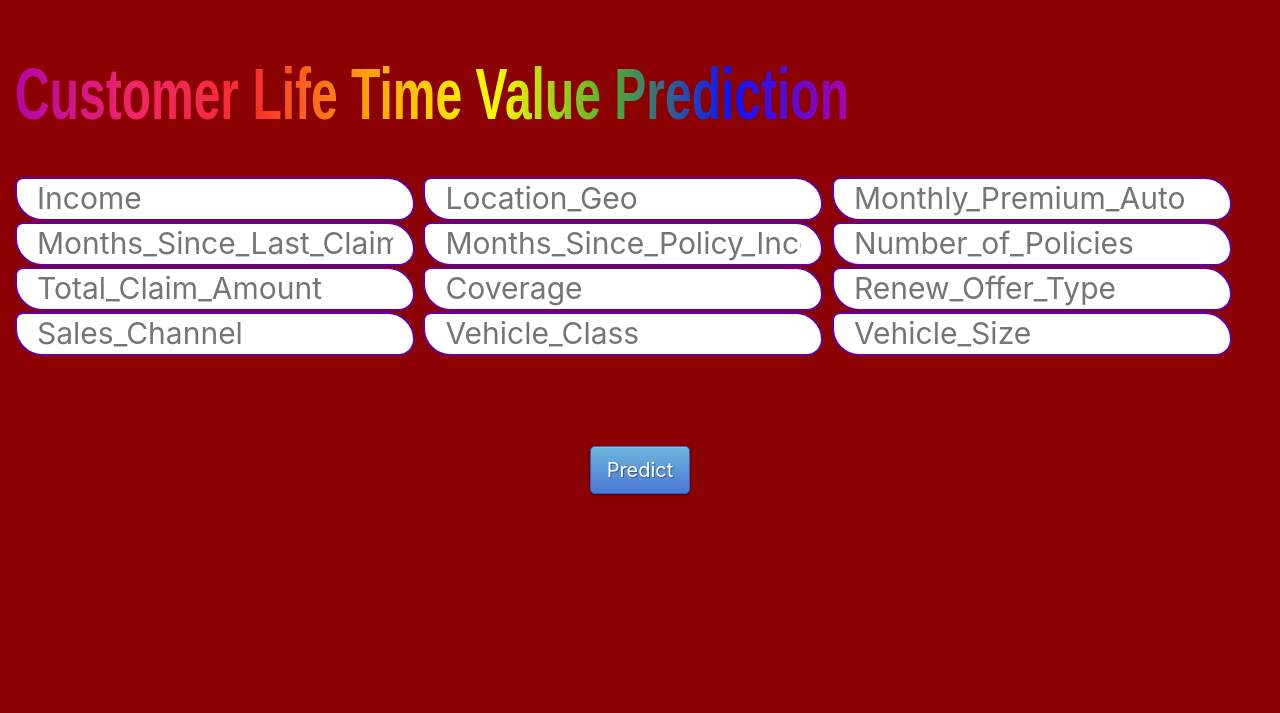
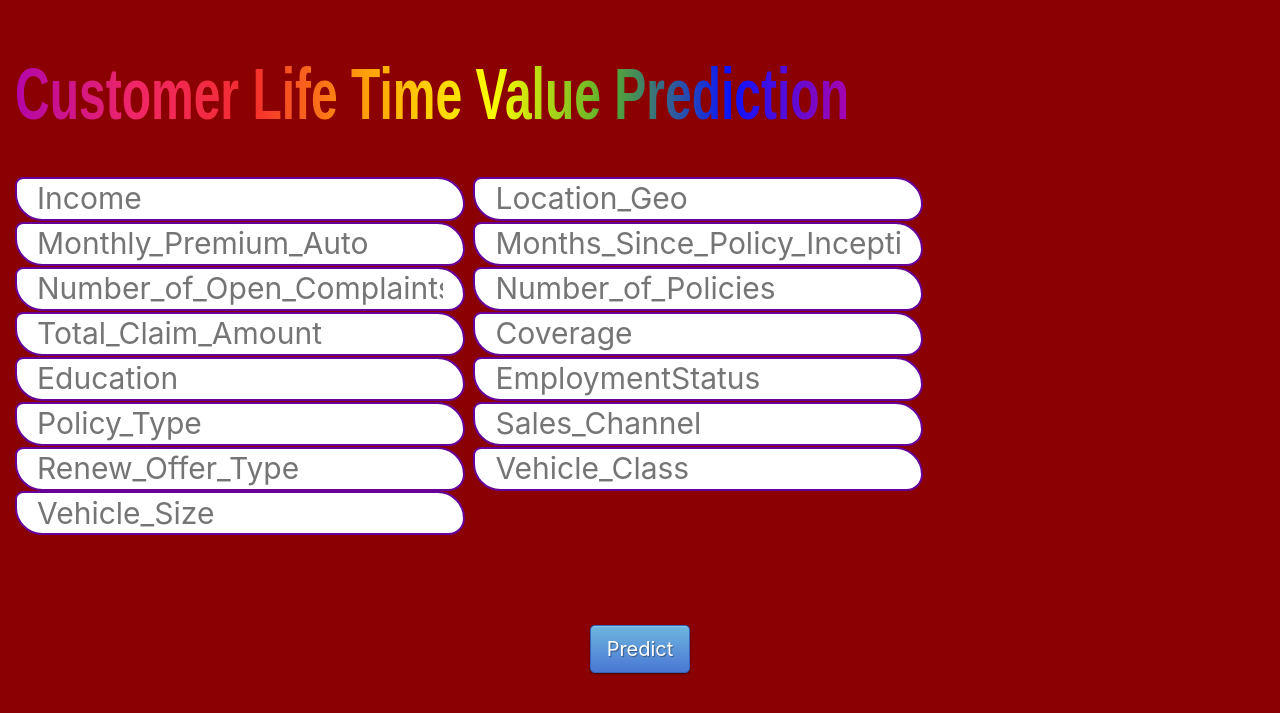
Before and after one commit to DheerajKumar97/Customer-Life-Time-Value-Prediction-Flask-Deployment--Heroku, a Flask app: page / in a window 1280 px wide. Shown: the part 56-769 px from the top of the page. Before the commit the page ends 552 px from the top, so only its background shows below. Run offline with Flask 2, Linux system fonts and the light colour scheme; parts of the project's set-up code (start-up, migrations or seed data) failed here and were passed over; some libraries are stand-ins or nearby versions.

Commit message:
Update index.html

```diff
--- a/templates/index.html
+++ b/templates/index.html
@@ -84,7 +84,7 @@ body {
     border-radius: 15px 50px 30px;
     border: 2px solid #609;
     padding: 20px;
-    width: 400px;
+    width: 450px;
     height: 15px;
 }
 </style>
@@ -99,13 +99,16 @@ body {
     	        <input type="text" name="Income" placeholder="Income" required="required" id="ip4" />
                 <input type="text" name="Location_Geo" placeholder="Location_Geo" required="required" id="ip4" />
 		<input type="text" name="Monthly_Premium_Auto" placeholder="Monthly_Premium_Auto" required="required" id="ip4" />
-                <input type="text" name="Months_Since_Last_Claim" placeholder="Months_Since_Last_Claim" required="required" id="ip4" />
                 <input type="text" name="Months_Since_Policy_Inception" placeholder="Months_Since_Policy_Inception" required="required" id="ip4" />
+                <input type="text" name="Number_of_Open_Complaints" placeholder="Number_of_Open_Complaints" required="required" id="ip4" />
                 <input type="text" name="Number_of_Policies" placeholder="Number_of_Policies" required="required" id="ip4" />
                 <input type="text" name="Total_Claim_Amount" placeholder="Total_Claim_Amount" required="required" id="ip4" />
                 <input type="text" name="Coverage" placeholder="Coverage" required="required" id="ip4" size="50"/>
+                <input type="text" name="Education" placeholder="Education" required="required" id="ip4" size="50"/>
+                <input type="text" name="EmploymentStatus" placeholder="EmploymentStatus" required="required" id="ip4" size="50"/>
+                <input type="text" name="Policy_Type" placeholder="Policy_Type" required="required" id="ip4" size="50"/>
+                <input type="text" name="Sales_Channel" placeholder="Sales_Channel" required="required" id="ip4" size="50"/>
                 <input type="text" name="Renew_Offer_Type" placeholder="Renew_Offer_Type" required="required" id="ip4" />
-                <input type="text" name="Sales_Channel" placeholder="Sales_Channel" required="required" id="ip4" />
                 <input type="text" name="Vehicle_Class" placeholder="Vehicle_Class" required="required"id="ip4" />
                 <input type="text" name="Vehicle_Size" placeholder="Vehicle_Size" required="required" id="ip4"/>
 
```
